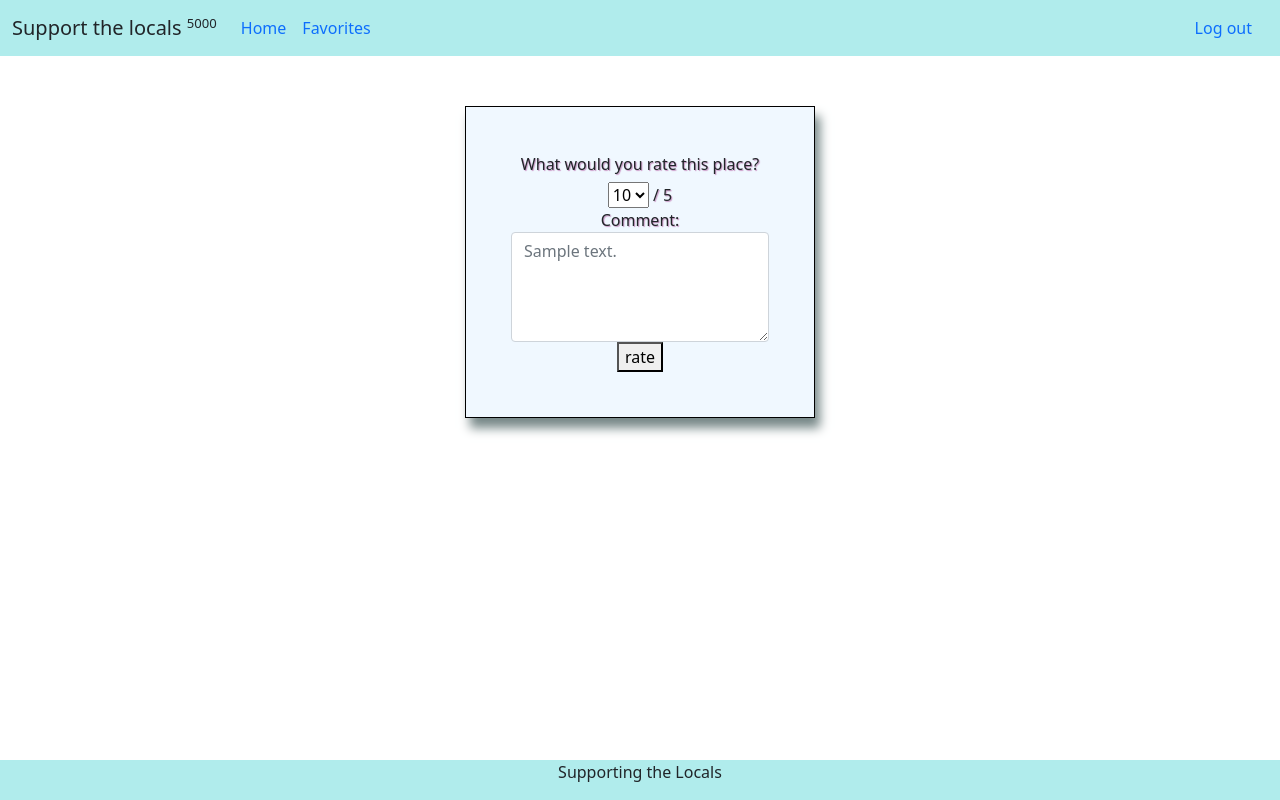
After one commit to sofiamilanes/Loacal_project, a Flask app: page /1/editrating in a window 1280 px wide. The commit adds this page. Run offline with Flask 2, Linux system fonts and the light colour scheme; the visitor is signed in with stand-in values (Sample User, id 1); tables that the repository leaves empty hold one stand-in row (values such as "Sample post").

Commit message:
edit ratings added

```diff
--- a/crud.py
+++ b/crud.py
@@ -65,7 +65,12 @@ def get_rating(user, place):
     rating = db.session.query(Ratings).filter(Ratings.user_id == user,Ratings.favorite_place_id == place).first()
     return rating
 
-
+def update_rating(user, place, score, comment):
+    rating = db.session.query(Ratings).filter(Ratings.user_id == user,Ratings.favorite_place_id == place).first()
+    rating.score = score
+    rating.comment = comment
+    db.session.commit()
+    return rating
 
 def get_placeId_byyelp(ylp_id):
     id = db.session.query(Places.place_id).filter(Places.place_ylp_id == ylp_id).first()
--- a/server.py
+++ b/server.py
@@ -141,9 +141,13 @@ def results_info(id):
     results = search_by_id(id)
     user = crud.get_user_by_email(session.get('email'))
     place_id = crud.get_placeId_byyelp(id)
+    print("THIS IS THE USER",user)
 
     #? THIS IT TO CHECK IF THE PERSON ALREADY RATED THE PLACE
-    rated = crud.get_rating(user.user_id, place_id)
+    if user != None:
+        rated = crud.get_rating(user.user_id, place_id)
+    else:
+        rated = None
 
     if place_id != None:
         average = crud.avarage(place_id)
@@ -165,14 +169,39 @@ def results_info(id):
     Days = ['Mon', 'Tue', 'Wed', 'Thu', 'Fri', 'Sat', 'Sun']
 
 
-    return render_template('results_details.html', results = results, days = Days, Hours = Hours, average=average, rated = rated)
+    return render_template('results_details.html', results = results, days = Days, Hours = Hours, average=average, rated = rated, user = user)
 
 
 #! unable to create rating unless place is in DB, which is only added if anyone adds to favorites
 @app.route('/<id>/addRatings')
 def add_ratings(id):
     id = id
-    return render_template('fornow.html', id = id)
+    return render_template('rate.html', id = id)
+
+@app.route('/<id>/editrating')
+def editrating(id):
+    id = id
+    user = crud.get_user_by_email(session.get('email'))
+    place_id = crud.get_placeId_byyelp(id)
+    rated = crud.get_rating(user.user_id, place_id)
+
+
+    return render_template('editRating.html', rated = rated, id = id)
+
+
+@app.route('/<id>/editrating', methods = ['POST'])
+def UpdateRating(id):
+    check_db_place = crud.search_by_ylpid(id)
+    user = crud.get_user_by_email(session.get('email'))
+    score = request.form['rating']
+    comment = request.form['comment']
+
+    rating= crud.update_rating(user.user_id, check_db_place.place_id, score=score, comment=comment)
+    return redirect(f'/{id}/viewRatings')
+
+
+
+
 
 @app.route('/<id>/rating', methods = ['POST'])
 def rating(id):
--- a/static/css/style.css
+++ b/static/css/style.css
@@ -154,7 +154,7 @@ a.btn-outline-info:hover {
     /* background-color: black; */
 
 
-    .checked {
-        color: rgb(227, 159, 169);
+.checked {
+    color: rgb(227, 159, 169);
 
-      }
+    }
--- /dev/null
+++ b/templates/editRating.html
@@ -0,0 +1,45 @@
+{% extends 'base.html' %}
+
+{% block body %}
+<body class="text-center">
+    <div class="container">
+        <div class="row">
+            <div id = 'rating-form'>
+
+
+                <form action="/{{id}}/editrating" method="post">
+                <div class="col-md-12">
+                    <label for="rating"><h6>What would you rate this place?</h6></label>
+                    <select  name="rating" required>
+                        <option value="" disabled selected hidden>{{rated.score}}</option>
+                        <option value="1">1</option>
+                        <option value="2">2</option>
+                        <option value="3">3</option>
+                        <option value="4">4</option>
+                        <option value="5">5</option>
+                    </select> / 5
+
+                </div>
+
+                <div class="col-md-12">
+                    <label for="comment">Comment:</label>
+                    <textarea class="form-control" name="comment" id="comment" rows="4" cols="50" placeholder="{{rated.comment}}"></textarea> </textarea>
+                    </div>
+                    <button type="submit">rate</button>
+                </form>
+                </div>
+        </div>
+
+    </div>
+
+
+
+
+</body>
+
+
+
+
+
+
+{% endblock %}
--- a/templates/fornow.html
+++ b/templates/rate.html
@@ -22,8 +22,7 @@
 
                 <div class="col-md-12">
                     <label for="comment">Comment:</label>
-                    <textarea  class="form-control" name="comment" id="comment" cols="30" rows="10">
-                    </textarea>
+                    <textarea  class="form-control" name="comment" id="comment" rows="4" cols="50"></textarea>
                     </div>
                     <button type="submit">rate</button>
                 </form>
```
Also changed, not shown: templates/results_details.html (+6 -12 lines).
